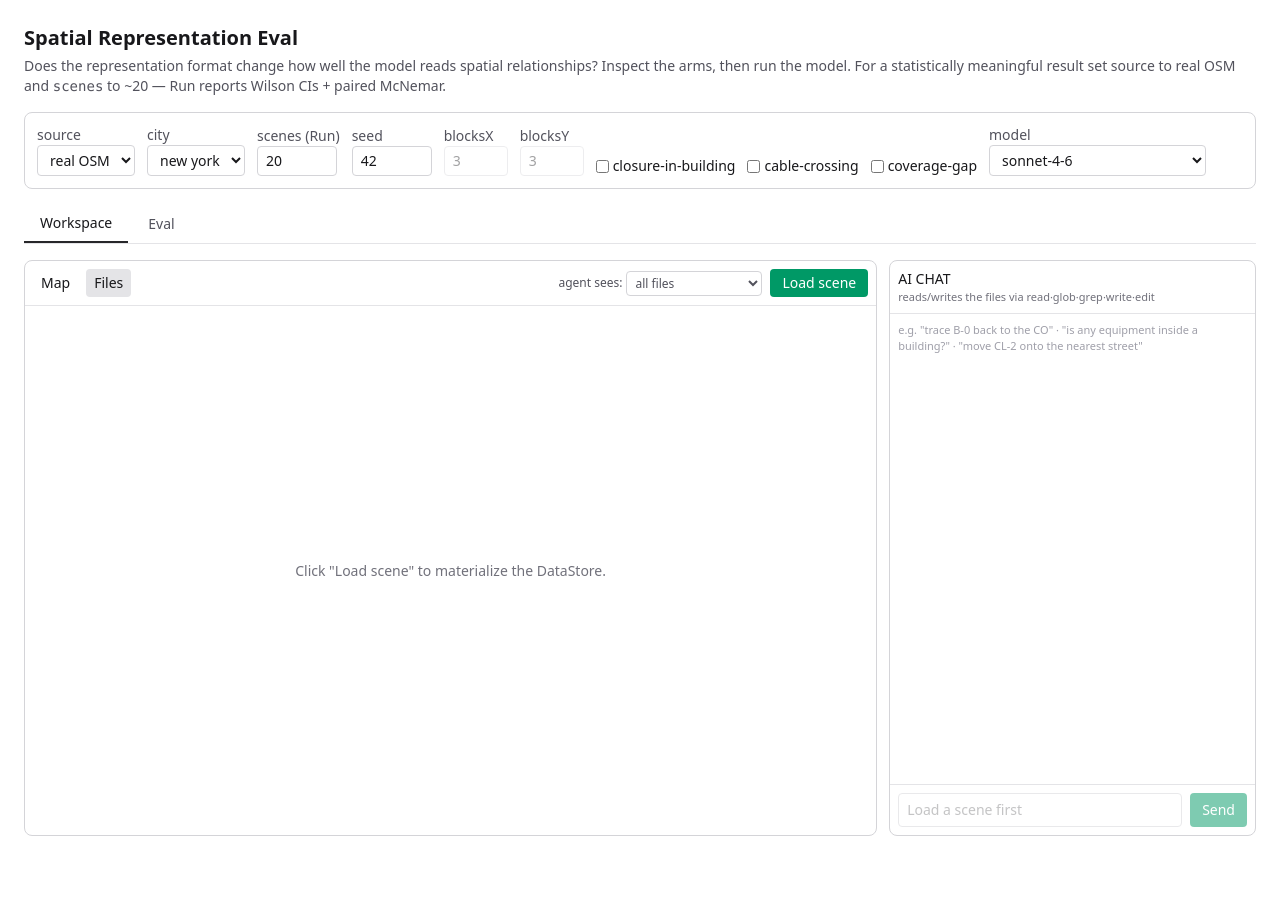
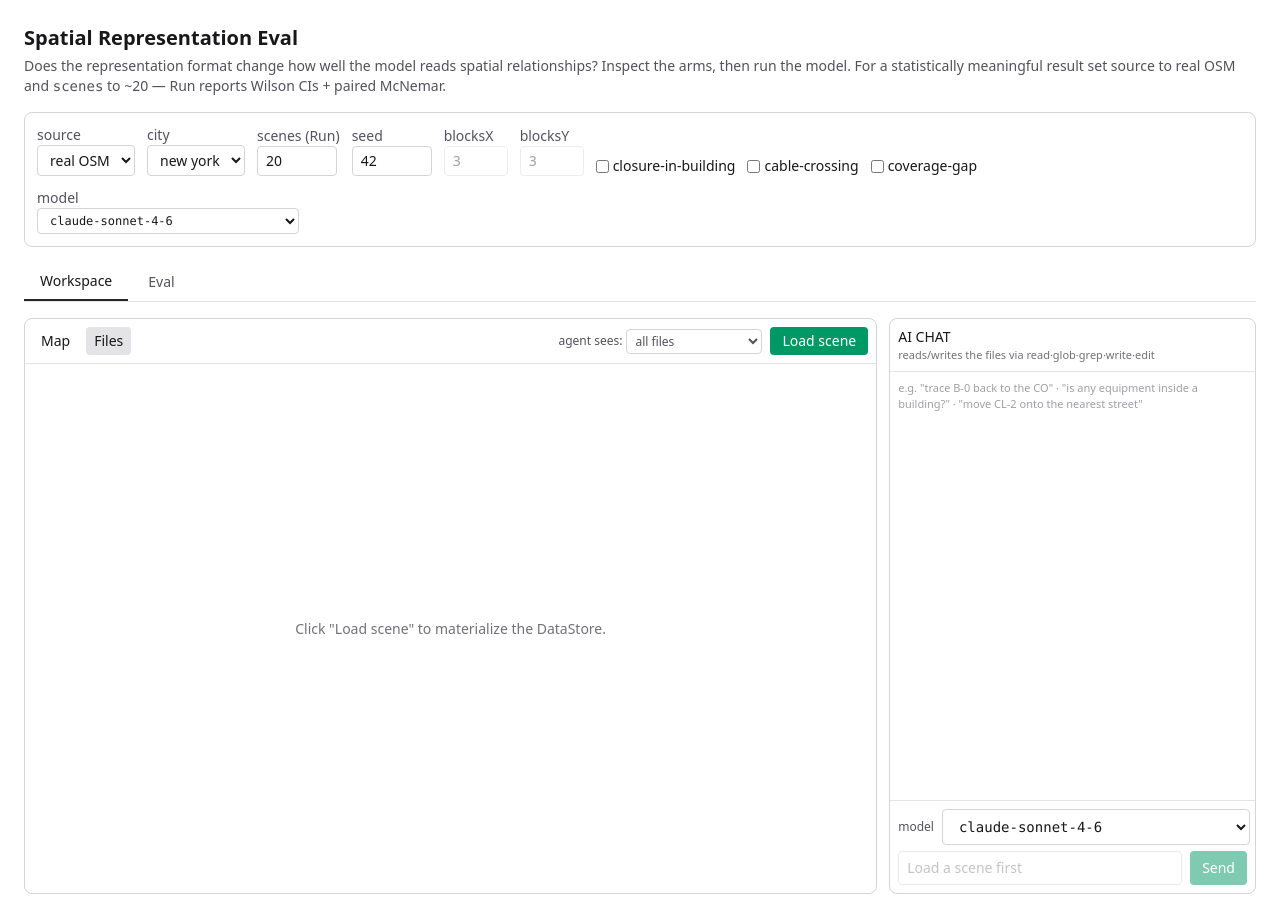
Before and after one commit to arielaviv/textmap-research, a Next.js app: page /test-design/dev/repr-eval in a window 1280 px wide. Before the commit the page ends 860 px from the top, so only its background shows below. Built offline with nearby package versions, Linux system fonts and the light colour scheme.

Commit message:
shared model selector with vendor groups + chat latency chips

```diff
--- a/app/api/experiments/repr-eval/chat/route.ts
+++ b/app/api/experiments/repr-eval/chat/route.ts
@@ -310,6 +310,7 @@ async function runGatewayLoop(
 }
 
 export async function POST(req: Request) {
+  const t0 = Date.now(); // whole-turn wall clock, consistent with whole-turn tokens
   let body: ChatBody;
   try {
     body = (await req.json()) as ChatBody;
@@ -342,7 +343,11 @@ export async function POST(req: Request) {
         image,
         mutated: g.mutated,
         messages: g.messages,
-        usage: { inputTokens: g.inputTokens, outputTokens: g.outputTokens },
+        usage: {
+          inputTokens: g.inputTokens,
+          outputTokens: g.outputTokens,
+          latencyMs: Date.now() - t0,
+        },
       });
     } catch (err) {
       return NextResponse.json(
@@ -426,6 +431,6 @@ export async function POST(req: Request) {
     image,
     mutated,
     messages,
-    usage: { inputTokens, outputTokens },
+    usage: { inputTokens, outputTokens, latencyMs: Date.now() - t0 },
   });
 }
--- /dev/null
+++ b/app/test-design/dev/repr-eval/model-select.tsx
@@ -0,0 +1,102 @@
+"use client";
+
+/**
+ * Shared model selector, grouped by vendor and driven by the MODELS registry —
+ * the single source of truth for both the workspace chat and the eval sweep.
+ * A "custom…" entry accepts any `provider/model` id: unknown ids auto-route
+ * through the AI Gateway (modelInfo's fallback), so new vendor models work
+ * without a registry edit.
+ */
+
+import { useState } from "react";
+import { MODELS, modelInfo } from "@/experiments/spatial-repr-eval/core/models";
+
+const CUSTOM = "__custom__";
+
+function vendorOf(id: string): string {
+  return id.includes("/") ? id.split("/")[0] : "anthropic";
+}
+
+const VENDOR_LABELS: Record<string, string> = {
+  anthropic: "Anthropic (direct API)",
+  openai: "OpenAI (gateway)",
+  google: "Google (gateway)",
+  moonshotai: "Moonshot (gateway)",
+  deepseek: "DeepSeek (gateway)",
+};
+
+export function ModelSelect({
+  value,
+  onChange,
+  size = "md",
+  className = "",
+}: {
+  value: string;
+  onChange: (id: string) => void;
+  /** "lg" = the prominent chat-input variant. */
+  size?: "md" | "lg";
+  className?: string;
+}) {
+  const registered = MODELS.some((m) => m.id === value);
+  const [customMode, setCustomMode] = useState(!registered);
+  const [customText, setCustomText] = useState(registered ? "" : value);
+
+  const vendors = [...new Set(MODELS.map((m) => vendorOf(m.id)))];
+  const sizeCls =
+    size === "lg"
+      ? "px-3 py-2 text-sm font-medium"
+      : "px-2 py-1 text-xs";
+
+  function commitCustom(text: string) {
+    const id = text.trim();
+    if (id) onChange(id);
+  }
+
+  return (
+    <span className={`inline-flex items-center gap-1.5 ${className}`}>
+      <select
+        value={customMode ? CUSTOM : value}
+        onChange={(e) => {
+          if (e.target.value === CUSTOM) {
+            setCustomMode(true);
+          } else {
+            setCustomMode(false);
+            onChange(e.target.value);
+          }
+        }}
+        aria-label="Model"
+        className={`rounded border border-zinc-300 bg-white font-mono ${sizeCls}`}
+      >
+        {vendors.map((v) => (
+          <optgroup key={v} label={VENDOR_LABELS[v] ?? `${v} (gateway)`}>
+            {MODELS.filter((m) => vendorOf(m.id) === v).map((m) => (
+              <option key={m.id} value={m.id}>
+                {m.label}
+                {m.vision ? "" : " · no vision"}
+              </option>
+            ))}
+          </optgroup>
+        ))}
+        <option value={CUSTOM}>custom (any provider/model id)…</option>
+      </select>
+      {customMode && (
+        <input
+          value={customText}
+          onChange={(e) => setCustomText(e.target.value)}
+          onBlur={() => commitCustom(customText)}
+          onKeyDown={(e) => {
+            if (e.key === "Enter") commitCustom(customText);
+          }}
+          placeholder="provider/model"
+          aria-label="Custom gateway model id"
+          className={`w-44 rounded border border-zinc-300 bg-white font-mono ${sizeCls}`}
+        />
+      )}
+      {!modelInfo(value).vision && (
+        <span className="text-[10px] text-zinc-400" title="Image arm is skipped for this model">
+          no vision
+        </span>
+      )}
+    </span>
+  );
+}
--- a/app/test-design/dev/repr-eval/page.tsx
+++ b/app/test-design/dev/repr-eval/page.tsx
@@ -11,6 +11,7 @@
 
 import { useState } from "react";
 import { BENCHMARK_MODELS, MODELS } from "@/experiments/spatial-repr-eval/core/models";
+import { ModelSelect } from "./model-select";
 import { ScaleChart, type ScalePoint } from "./scale-chart";
 import { WorkspaceTab } from "./workspace-tab";
 
@@ -395,24 +396,7 @@ export default function ReprEvalPage() {
         </label>
         <label className="flex flex-col">
           <span className="text-zinc-600">model</span>
-          <select
-            value={model}
-            onChange={(e) => setModel(e.target.value)}
-            className="rounded border border-zinc-300 bg-white px-2 py-1"
-          >
-            <optgroup label="Anthropic">
-              <option value="claude-sonnet-4-6">sonnet-4-6</option>
-              <option value="claude-opus-4-8">opus-4-8</option>
-              <option value="claude-haiku-4-5-20251001">haiku-4-5</option>
-            </optgroup>
-            <optgroup label="Gateway (needs AI_GATEWAY_API_KEY)">
-              <option value="openai/gpt-4o">openai/gpt-4o</option>
-              <option value="openai/gpt-4o-mini">openai/gpt-4o-mini</option>
-              <option value="google/gemini-2.5-flash">google/gemini-2.5-flash</option>
-              <option value="moonshotai/kimi-k2">moonshotai/kimi-k2</option>
-              <option value="deepseek/deepseek-chat">deepseek/deepseek-chat</option>
-            </optgroup>
-          </select>
+          <ModelSelect value={model} onChange={setModel} />
         </label>
       </div>
 
@@ -432,7 +416,9 @@ export default function ReprEvalPage() {
 
       {/* key={model} remounts on model switch → clears chat/transcript so the
           Anthropic-block vs OpenAI-message transcript formats never mix. */}
-      {topTab === "workspace" && <WorkspaceTab key={model} sceneBody={seedBody} model={model} />}
+      {topTab === "workspace" && (
+        <WorkspaceTab key={model} sceneBody={seedBody} model={model} onModelChange={setModel} />
+      )}
 
       {topTab === "eval" && (
         <>
--- a/app/test-design/dev/repr-eval/workspace-tab.tsx
+++ b/app/test-design/dev/repr-eval/workspace-tab.tsx
@@ -13,6 +13,7 @@
 
 import dynamic from "next/dynamic";
 import { useState } from "react";
+import { ModelSelect } from "./model-select";
 
 const MonacoEditor = dynamic(() => import("@monaco-editor/react"), { ssr: false });
 
@@ -40,7 +41,9 @@ interface ChatMsg {
   role: "user" | "assistant";
   content: string;
   steps?: ChatStep[];
-  usage?: { inputTokens: number; outputTokens: number };
+  /** Which model produced this reply — recorded at send time. */
+  model?: string;
+  usage?: { inputTokens: number; outputTokens: number; latencyMs?: number };
 }
 function stepLabel(s: ChatStep): string {
   const o = (s.input ?? {}) as Record<string, unknown>;
@@ -67,7 +70,16 @@ interface SceneBody {
   spec?: Record<string, unknown>;
 }
 
-export function WorkspaceTab({ sceneBody, model }: { sceneBody: SceneBody; model: string }) {
+export function WorkspaceTab({
+  sceneBody,
+  model,
+  onModelChange,
+}: {
+  sceneBody: SceneBody;
+  model: string;
+  /** Lifted to the page — switching remounts the tab (transcript formats can't mix). */
+  onModelChange: (id: string) => void;
+}) {
   const [files, setFiles] = useState<Record<string, string> | null>(null);
   const [image, setImage] = useState<string | null>(null);
   const [selected, setSelected] = useState<string>("textmap.txt");
@@ -143,7 +155,7 @@ export function WorkspaceTab({ sceneBody, model }: { sceneBody: SceneBody; model
         files?: Record<string, string>;
         image?: string | null;
         messages?: unknown[];
-        usage?: { inputTokens: number; outputTokens: number };
+        usage?: { inputTokens: number; outputTokens: number; latencyMs?: number };
       };
       // Carry the full transcript forward so the agent remembers prior tool calls.
       setTranscript(data.messages ?? [...nextTranscript, { role: "assistant", content: data.reply }]);
@@ -161,7 +173,7 @@ export function WorkspaceTab({ sceneBody, model }: { sceneBody: SceneBody; model
       }
       setMsgs((cur) => [
         ...cur,
-        { role: "assistant", content: data.reply, steps: data.steps, usage: data.usage },
+        { role: "assistant", content: data.reply, steps: data.steps, model, usage: data.usage },
       ]);
     } catch (e) {
       setMsgs((cur) => [
@@ -319,16 +331,28 @@ export function WorkspaceTab({ sceneBody, model }: { sceneBody: SceneBody; model
                 {m.content}
               </div>
               {m.usage && (
-                <div className="mt-0.5 font-mono text-[10px] text-zinc-400" title="Whole-turn tokens (system prompt + transcript + files). Illustrative — the eval's single-shot per-arm counts are the clean per-representation measure.">
+                <div
+                  className="mt-0.5 font-mono text-[10px] text-zinc-400"
+                  title="Whole-turn tokens and wall-clock (system prompt + transcript + files). Illustrative — the eval's single-shot per-arm counts are the clean per-representation measure."
+                >
+                  {m.model && <span className="text-zinc-500">{m.model} · </span>}
                   {m.usage.inputTokens.toLocaleString()} in · {m.usage.outputTokens.toLocaleString()}{" "}
                   out tokens
+                  {m.usage.latencyMs != null && ` · ${(m.usage.latencyMs / 1000).toFixed(1)}s`}
                 </div>
               )}
             </div>
           ))}
           {busy && <div className="text-xs text-zinc-500">Jax is working…</div>}
         </div>
-        <div className="flex gap-2 border-zinc-200 border-t p-2">
+        <div className="space-y-1.5 border-zinc-200 border-t p-2">
+          {/* Prominent model selector — switch vendors mid-experiment to compare
+              (cheap vs frontier). Switching clears the chat (transcript formats). */}
+          <div className="flex items-center gap-2">
+            <span className="text-xs text-zinc-600">model</span>
+            <ModelSelect value={model} onChange={onModelChange} size="lg" className="flex-1" />
+          </div>
+          <div className="flex gap-2">
             <input
               value={input}
               onChange={(e) => setInput(e.target.value)}
@@ -351,5 +375,6 @@ export function WorkspaceTab({ sceneBody, model }: { sceneBody: SceneBody; model
           </div>
         </div>
       </div>
+    </div>
   );
 }
```
Lines whose indentation alone changed are shown as unchanged.
